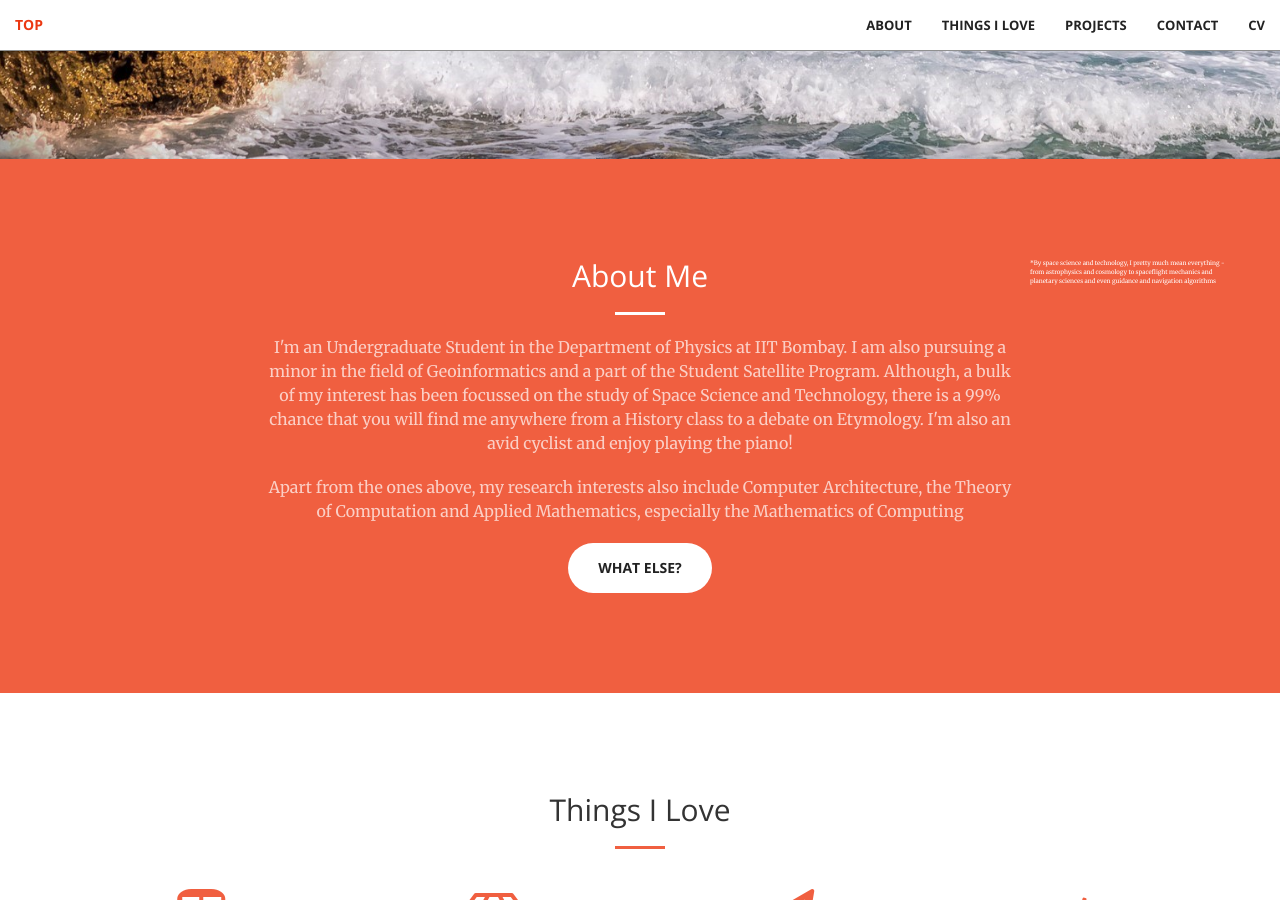
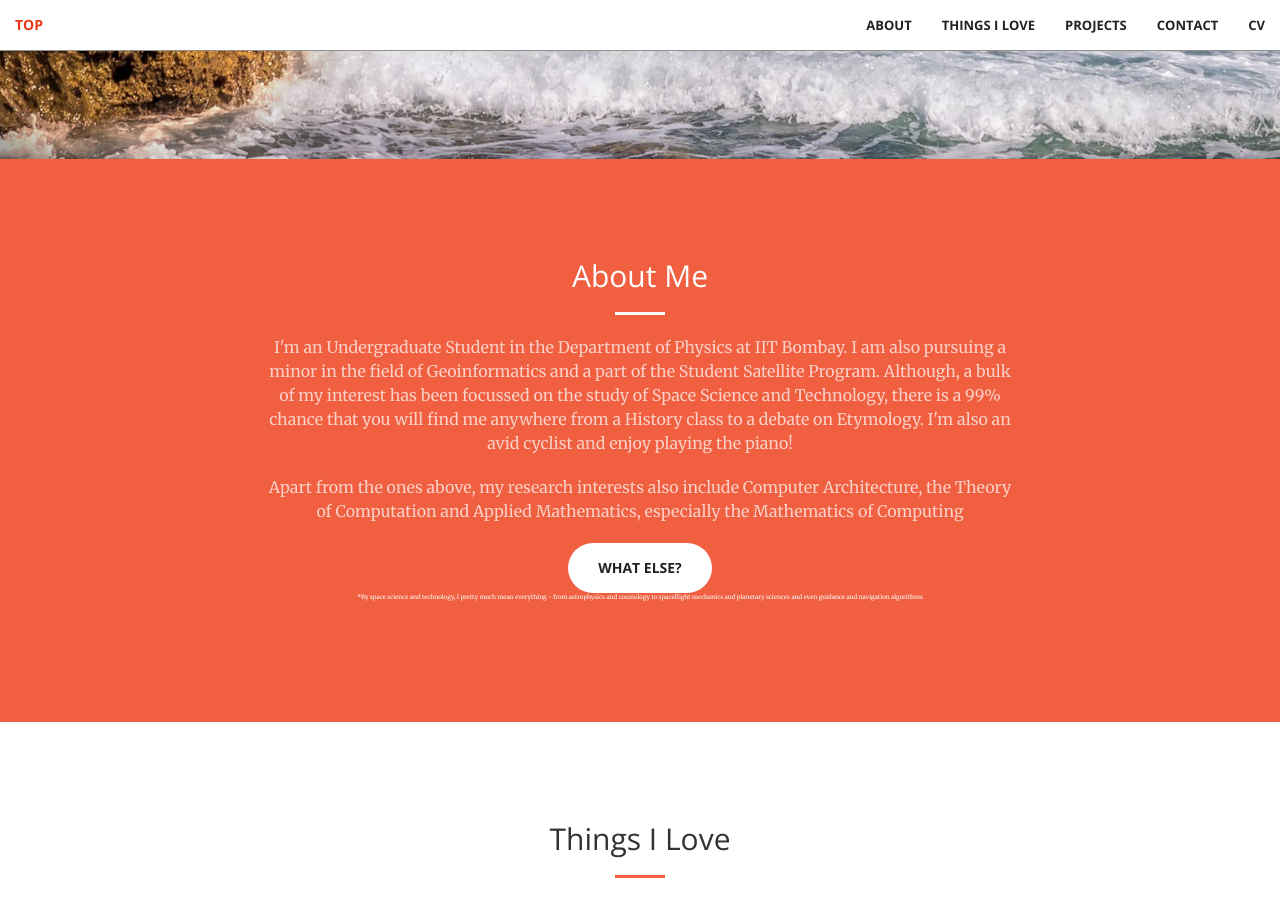
Before and after one commit to aravindbharathi/aravindbharathi.github.io, a Jekyll site: the page built from index.html, in a window 1280 px wide and 900 px high, scrolled down 741 px. Built offline with Jekyll 4.4.1, drawn with Linux system fonts in a browser that asks for light colours.

Commit message:
Update call-to-action.html

```diff
--- a/_includes/call-to-action.html
+++ b/_includes/call-to-action.html
@@ -7,8 +7,8 @@
                 <p class="text-faded">I'm an Undergraduate Student in the Department of Physics at IIT Bombay. I am also pursuing a minor in the field of Geoinformatics and a part of the Student Satellite Program. Although, a bulk of my interest has been focussed on the study of Space Science and Technology, there is a 99% chance that you will find me anywhere from a History class to a debate on Etymology. I'm also an avid cyclist and enjoy playing the piano!</p>
                 <p class="text-faded">Apart from the ones above, my research interests also include Computer Architecture, the Theory of Computation and Applied Mathematics, especially the Mathematics of Computing</p>
                 <a href="#stuff" class="btn btn-default btn-xl">What else?</a>
+            <p style="font-size:6px" style="text-align:right;">*By space science and technology, I pretty much mean everything - from astrophysics and cosmology to spaceflight mechanics and planetary sciences and even guidance and navigation algorithms</p>
             </div>
-            <p style="font-size:6px" style="text-align:right;">*By space science and technology, I pretty much mean everything - from astrophysics and cosmology to spaceflight mechanics and planetary sciences and even guidance and navigation algorithms</p>
         </div>
     </div>
 </section>
```
